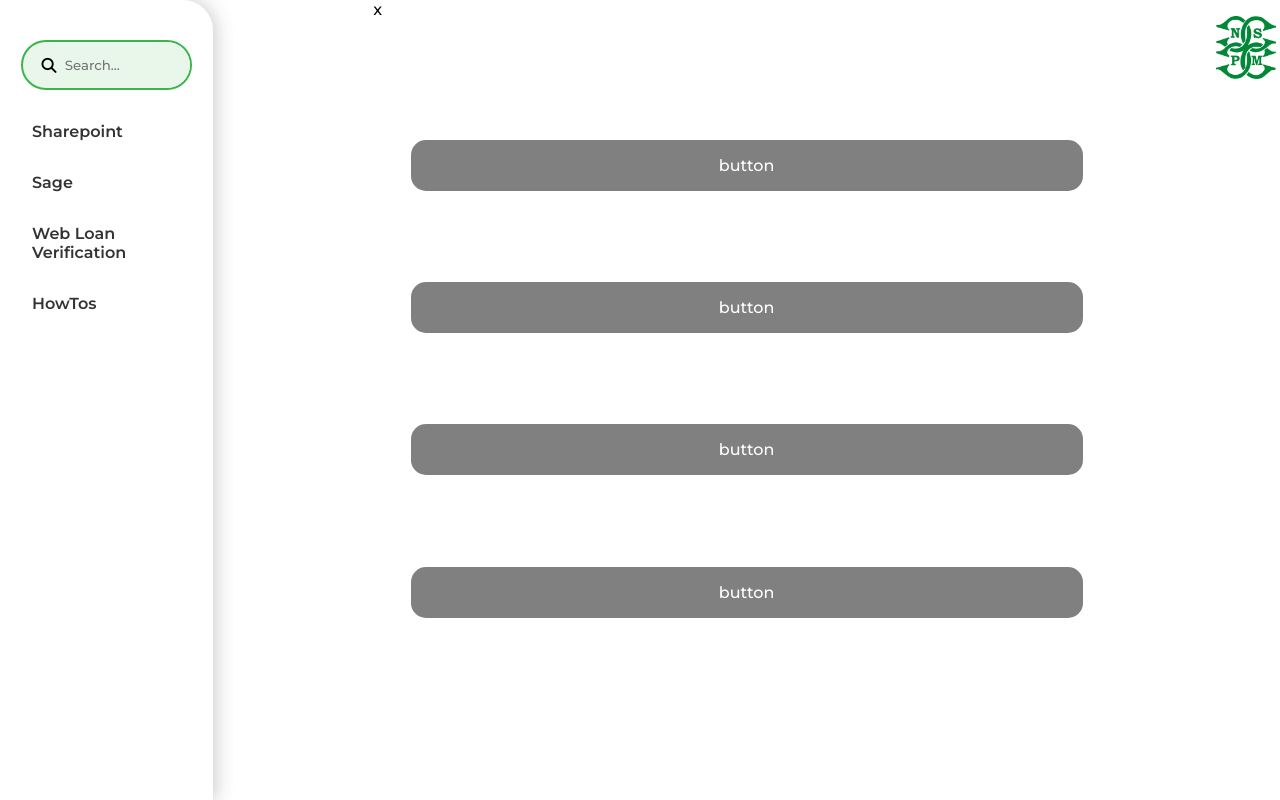
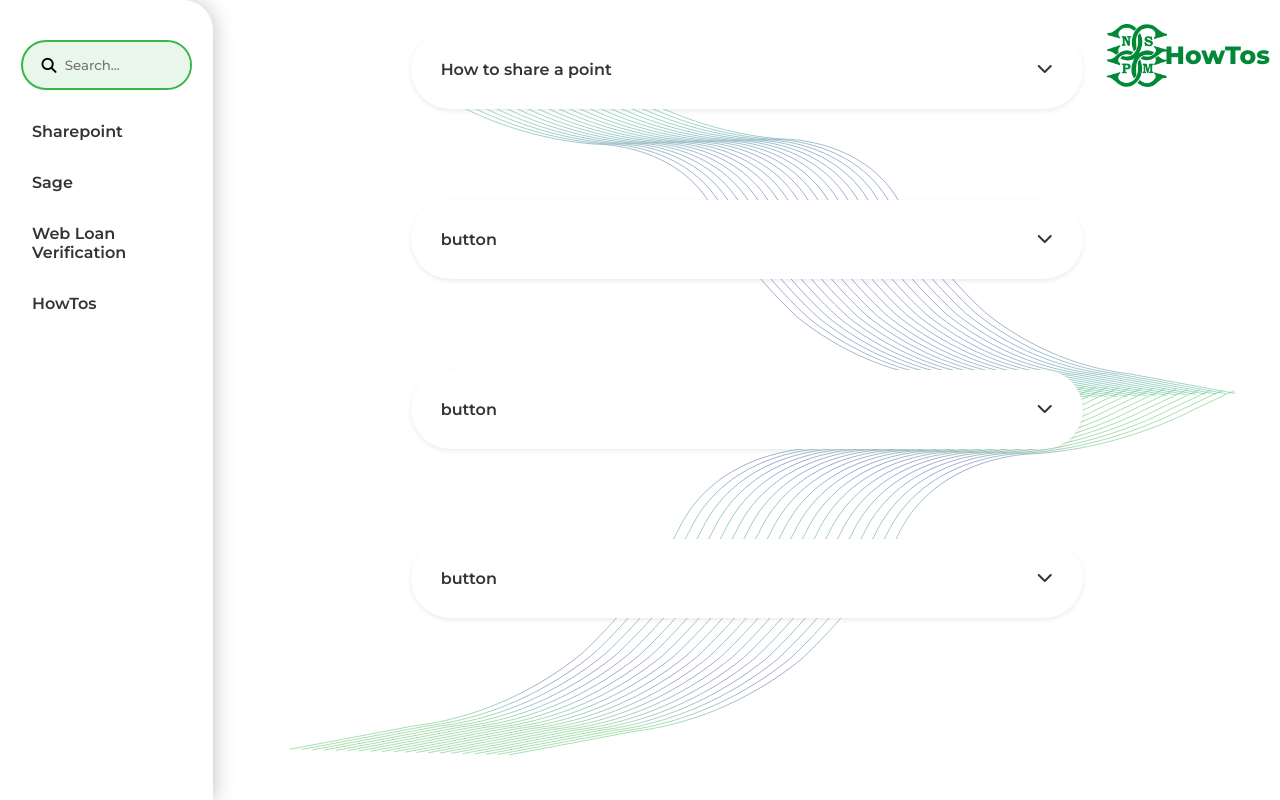
Before and after one commit to efemenahilda/HowTos, a plain HTML site: page HowTos/index.html in a window 1280 px wide. Drawn offline with Linux system fonts and the light colour scheme.

Commit message:
mistakenly closed tab

```diff
--- a/HowTos/index.html
+++ b/HowTos/index.html
@@ -13,6 +13,7 @@
 </head>
 <body>
     <div class="main">
+      <!-- navigation -->
         <nav>
             <div class="search">
                 <i class="fa-solid fa-magnifying-glass" id="search_icon"></i>
@@ -26,15 +27,12 @@
 
         <div class="content" id="content">
             <img src="images/NSPM.webp" alt="" id="image">
+            <p class="image-text">HowTos</p>
 
-
+            <!-- Drop down menus -->
             <div id="drop">
-                x
-
-
                <div id="drop_one">
-
-              <button  onclick="myFunction()" class="dropbutton"> button </button>
+                <button  onclick="myFunction()" class="dropbutton"> How to share a point <i class="fa-solid fa-chevron-down"></i></button>
 
                   <div id="myDropdown" class="dropdown_content">
                     <a href="#">link1</a>
@@ -44,10 +42,8 @@
                   </div>
                </div>
 
-
                <div id="drop_two">
-                <button  onclick="myFunctionTwo()" class="dropbutton_two"> button </button>
-
+                <button  onclick="myFunctionTwo()" class="dropbutton_two"> button <i class="fa-solid fa-chevron-down"></i></button>
                   <div id="myDropdown_two" class="dropdown_content_two">
                     <a href="#">link1</a>
                     <a href="#">link1</a>
@@ -57,8 +53,7 @@
                </div>
 
                <div id="drop_three">
-                <button  onclick="myFunctionThree()" class="dropbutton_three"> button </button>
-
+                <button  onmouseover="myFunctionThree(true)" class="dropbutton_three"> button <i class="fa-solid fa-chevron-down"></i></button>
                 <div id="myDropdown_three" class="dropdown_content_three">
                     <a href="#">link1</a>
                     <a href="#">link1</a>
@@ -67,7 +62,7 @@
                 </div>
               </div>
                <div id="drop_four">
-                <button  onclick="myFunctionFour()" class="dropbutton_four"> button </button>
+                <button  onclick="myFunctionFour()" class="dropbutton_four"> button <i class="fa-solid fa-chevron-down"></i></button>
 
                 <div id="myDropdown_four" class="dropdown_content_four">
                   <a href="#">link1</a>
@@ -76,33 +71,9 @@
                   <a href="#">link1</a>
                </div>
                </div>
-
-
-
-
                <div id="drop_five"></div>
            </div>
-
-
-
-
-
-
         </div>
-
-
-
-
-
-
-
-
-
-
-
-
-
-
         <div id="sharepoint">ttttttt</div>
         <div id="sage">ttttttt</div>
         <div id="loan">ttttttt</div>
--- a/HowTos/script.js
+++ b/HowTos/script.js
@@ -98,7 +98,7 @@ function myFunctionThree() {
 
 
 
-window.onclick = function(event) {
+window.onmouseover = function(event) {
     if (!event.target.matches('.dropbutton_three')) {
       var dropdowns = document.getElementsByClassName("dropdown_content_three");
       var i;
--- a/HowTos/style.css
+++ b/HowTos/style.css
@@ -45,14 +45,46 @@ nav{
 .content{
     flex: 5;
     display: block;
+    background-image: url(./images/nspmWave.svg);
+    background-repeat: no-repeat;
+    background-position: center;
+    background-size: cover;
 }
 #image{
     width: 60px;
     position: absolute;
-    left: 95%;
-    top:2%
+    left: 86.5%;
+    top:3%;
+    float: left;
 }
-
+.image-text {
+    position: absolute;
+    left: 91%;
+    top:5%;
+    font-size: 25px;
+    color:#008837;
+    font-weight:bold
+}
+@media screen and (max-width: 1000px) {
+    nav{
+        background-color: aqua;
+    }
+    #image{
+        width: 40px;
+        position: absolute;
+        left: 86.5%;
+        top:3%;
+        float: left;
+    }
+    .image-text {
+        position: absolute;
+        left: 91%;
+        top:5%;
+        font-size: 20px;
+        color:#008837;
+        font-weight:bold
+    }
+}
 .courses{
     display: block;
     width: 70%;
@@ -66,9 +98,6 @@ nav{
 .courses:hover{
     color: #39B54A;
 }
-/* .courses:active{
-    color: #39B54A;
-} */
 #sharepoint{
     flex: 5;
     background-color: aquamarine;
@@ -89,40 +118,36 @@ nav{
     background-color: blue;
     display: none;
 }
-
 #drop{
-
     position: relative;
     display: inline-block;
-
     width: 70%;
     margin-left: 15%;
     height: 100vh;
     /* background-color: blue; */
      display:grid
-
 }
-
 #drop_one{
     width:100%;
     /* background-color: yellow;  */
     height: 7%;
     border-radius: 15px;
-
     margin-top: 4%;
 }
 .dropbutton{
-
-        background-color: grey;
-        color: white;
-        padding: 16px;
+    background-color: white;
+    box-shadow: 0px 2px 5px rgba(0, 0, 0, 0.077) ;
+    color: #333;
+    padding: 30px;
+    padding-left: 30px;
     font-size: 16px;
+    font-weight: 600;
     border: none;
     cursor: pointer;
     margin-left: 5%;
     width: 90%;
-   border-radius: 15px;
-
+    border-radius: 50px;
+    text-align: left;
 }
 .dropdown_content{
     display: none;
@@ -133,9 +158,7 @@ margin-top: 4%;
     z-index: 1;
     margin-left: 5%;
     width: 90%;
-
 }
-
 .dropdown_content a{
     color: black;
     padding: 12px 16px;
@@ -145,33 +168,29 @@ margin-top: 4%;
 .dropdown_content a:hover {
     background-color: #ddd;
 }
-
 .show {
     display:block;
 }
-
-
-
 #drop_two{
     width:100%;
     /* background-color: yellow; */
     height: 7%;
     border-radius: 20px;
-
-
 }
-
 .dropbutton_two{
-
-    background-color: grey;
-    color: white;
-    padding: 16px;
+    background-color: white;
+    box-shadow: 0px 2px 5px rgba(0, 0, 0, 0.077) ;
+    color: #333;
+    padding: 30px;
+    padding-left: 30px;
     font-size: 16px;
+    font-weight: 600;
     border: none;
     cursor: pointer;
     margin-left: 5%;
     width: 90%;
-  border-radius: 15px;
+    border-radius: 50px;
+    text-align: left;
 }
 .dropdown_content_two{
     display: none;
@@ -184,7 +203,6 @@ margin-left: 5%;
     width: 90%;
 
 }
-
 .dropdown_content_two a{
     color: black;
     padding: 12px 16px;
@@ -194,34 +212,29 @@ width: 90%;
 .dropdown_content_two a:hover {
     background-color: #ddd;
 }
-
 .show_two {
     display:block;
 }
-
-
-
 #drop_three{
     width:100%;
     /* background-color: yellow; */
     height: 7%;
     border-radius: 15px;
-
 }
-
-
 .dropbutton_three{
-
-    background-color:grey;
-    color: white;
-    padding: 16px;
+    background-color: white;
+    box-shadow: 0px 2px 5px rgba(0, 0, 0, 0.077) ;
+    color: #333;
+    padding: 30px;
+    padding-left: 30px;
     font-size: 16px;
+    font-weight: 600;
     border: none;
     cursor: pointer;
     margin-left: 5%;
     width: 90%;
-border-radius: 15px;
-
+    border-radius: 50px;
+    text-align: left;
 }
 .dropdown_content_three{
     display: none;
@@ -233,7 +246,6 @@ z-index: 1;
     margin-left: 5%;
     width: 90%;
 }
-
 .dropdown_content_three a{
     color: black;
     padding: 12px 16px;
@@ -243,29 +255,29 @@ width: 90%;
 .dropdown_content_three a:hover {
     background-color: #ddd;
 }
-
 .show_three {
     display:block;
 }
-
 #drop_four{
     width:100%;
     /* background-color: yellow; */
     height: 7%;
     border-radius: 15px;
-
 }
 .dropbutton_four{
-
-    background-color:grey;
-    color: white;
-    padding: 16px;
+    background-color: white;
+    box-shadow: 0px 2px 5px rgba(0, 0, 0, 0.077) ;
+    color: #333;
+    padding: 30px;
+    padding-left: 30px;
     font-size: 16px;
+    font-weight: 600;
     border: none;
     cursor: pointer;
     margin-left: 5%;
     width: 90%;
-border-radius: 15px;
+    border-radius: 50px;
+    text-align: left;
 }
 .dropdown_content_four{
     display: none;
@@ -289,3 +301,6 @@ background-color: #ddd;
 .show_four{
     display:block;
 }
+.fa-chevron-down{
+    float: right;
+}
```
Lines whose indentation alone changed are shown as unchanged.
